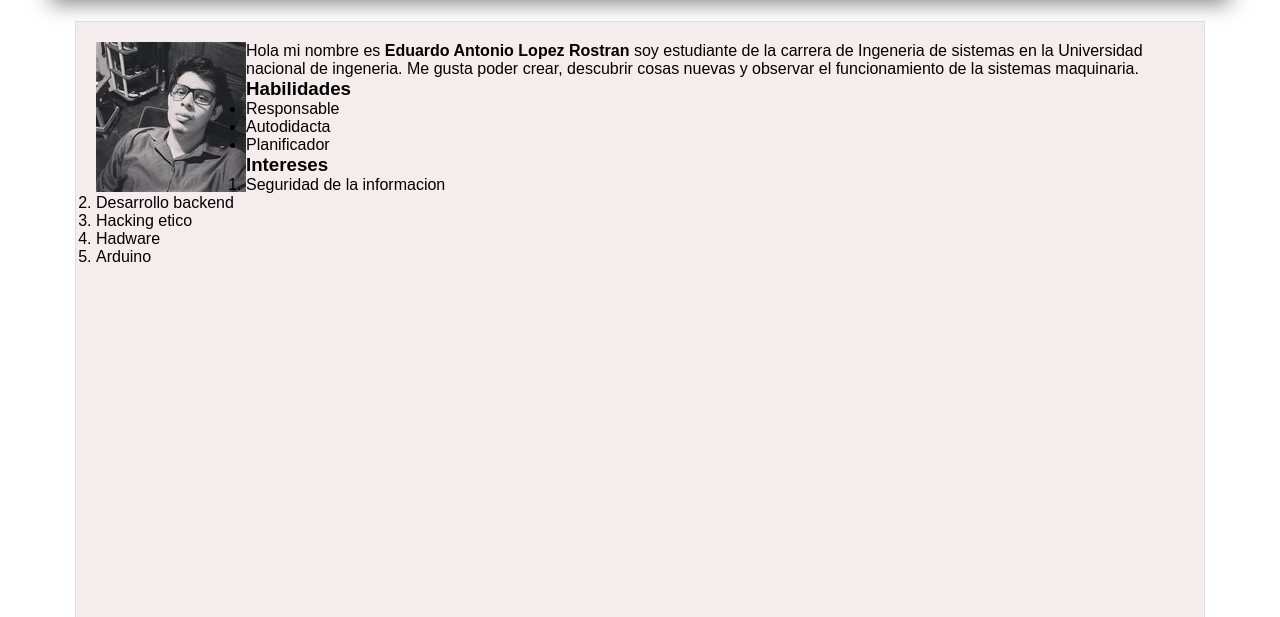
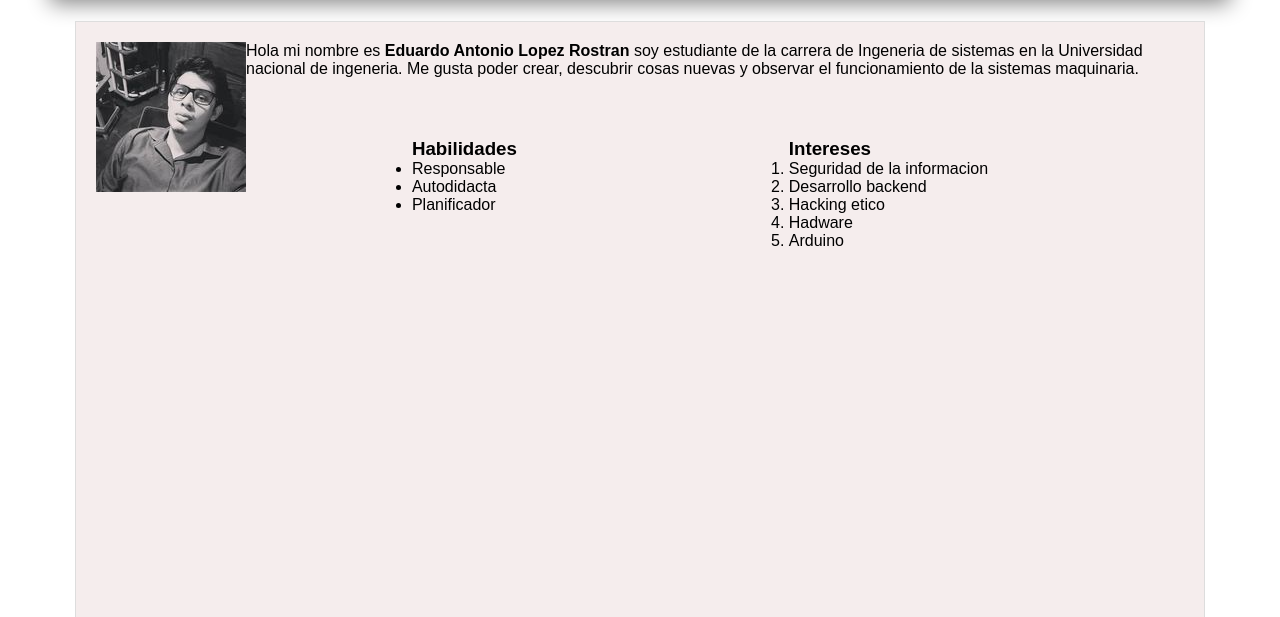
Before and after one commit to themuerte/cs50w-project0, a website: page index.html in a window 1280 px wide. Shown: the part 183-800 px from the top of the page. Drawn offline with Linux system fonts and the light colour scheme.

Commit message:
🚧 trabajndo en el contenido de index con flex

```diff
--- a/index.html
+++ b/index.html
@@ -36,11 +36,13 @@
     </header>
 
    <div id="contenido">
+
         <img src="./img/perfil.jpg" alt="imagen de perfil" id="perfil">
-
         <div id="presentacion">
             <p>Hola mi nombre es <strong>Eduardo Antonio Lopez Rostran</strong> soy estudiante de la carrera de Ingeneria de sistemas en la Universidad nacional de ingeneria. Me gusta poder crear, descubrir cosas nuevas y observar el funcionamiento de la sistemas maquinaria.</p>
         </div>
+
+        <div class="flex_container">
             <div class="content">
                 <h3>Habilidades</h3>
                 <ul>
@@ -60,6 +62,7 @@
                 </ol>
             </div>
         </div>
+   </div>
 
     <footer>
         &copy; themu3rte
--- a/styles/style.scss
+++ b/styles/style.scss
@@ -101,10 +101,18 @@ header{
     #perfil{
         display: block;
         float: left;
+        margin-bottom: 30px;
     }
 
-    #presentacion{
+    .flex_container{
+        display: flex;
+        justify-content: space-around;
+        padding: 30px;
+        margin: 30px;
 
+        .content{
+
+        }
     }
 }
 
```
Also changed, not shown: styles/style.css, 1 other file. Lines whose indentation alone changed are shown as unchanged.
